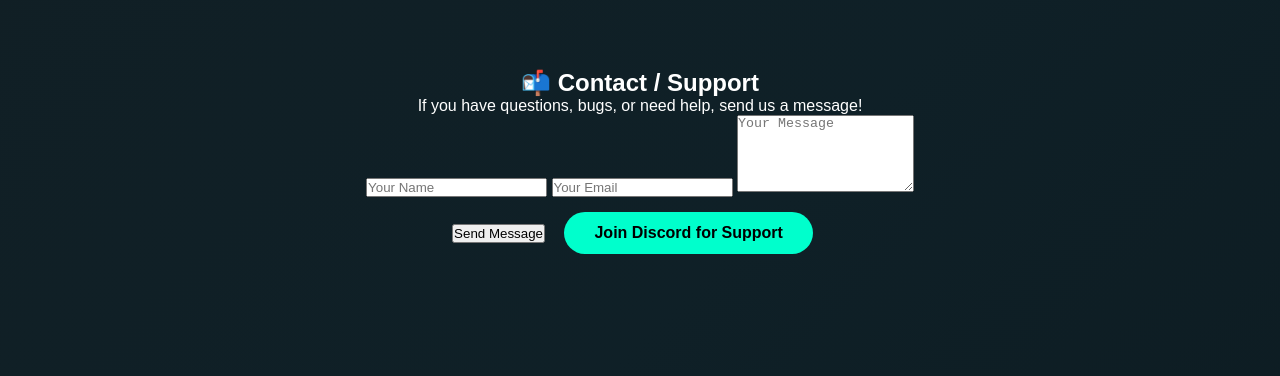
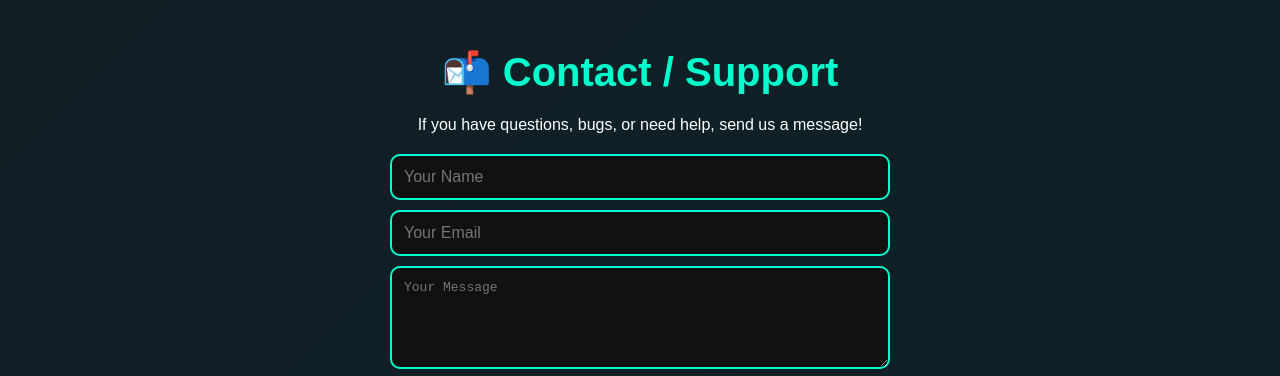
Before and after one commit to Formsfill/Frostveill_, a plain HTML site: page index.html in a window 1280 px wide. Shown: the part 3495-3871 px from the top of the page. Drawn offline with Linux system fonts and the light colour scheme; no server answers.

Commit message:
Enhance contact section with new styles
Add styles for contact section and form

```diff
--- a/style.css
+++ b/style.css
@@ -312,3 +312,58 @@ footer div:first-child {
         height: 30px;
     }
 }
+#contact {
+    padding: 100px 20px;
+    text-align: center;
+}
+
+#contact h2 {
+    font-size: 2.5em;
+    color: #00ffcc;
+    margin-bottom: 20px;
+}
+
+#contact p {
+    margin-bottom: 20px;
+}
+
+#contact-form {
+    display: flex;
+    flex-direction: column;
+    align-items: center;
+    gap: 10px;
+    max-width: 500px;
+    margin: auto;
+}
+
+#contact-form input,
+#contact-form textarea {
+    width: 100%;
+    padding: 12px;
+    border-radius: 10px;
+    border: 2px solid #00ffcc;
+    background: #111;
+    color: white;
+    font-size: 1em;
+}
+
+#contact-form button {
+    padding: 12px 25px;
+    border: none;
+    border-radius: 25px;
+    background: #00ffcc;
+    color: black;
+    font-weight: bold;
+    cursor: pointer;
+    transition: 0.3s;
+}
+
+#contact-form button:hover {
+    background: white;
+    transform: scale(1.05);
+}
+
+#contact-status {
+    color: #00ffcc;
+    margin-top: 10px;
+}
```
